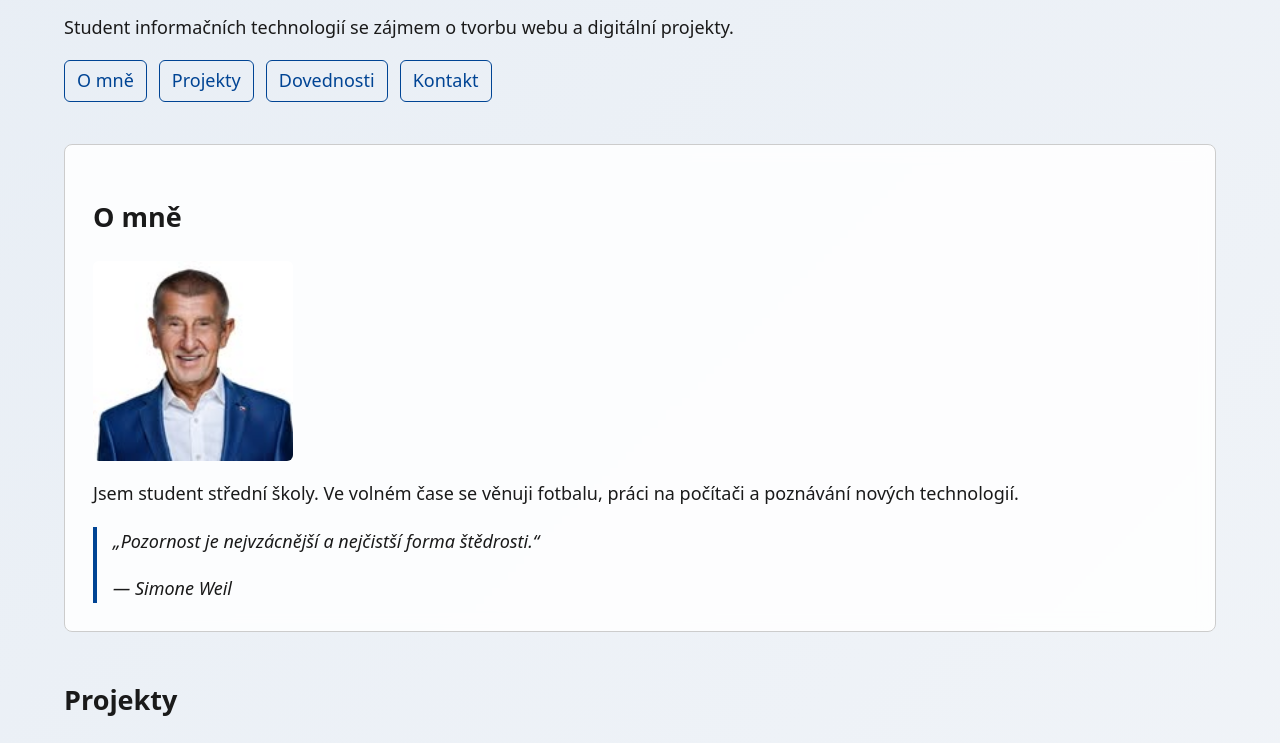
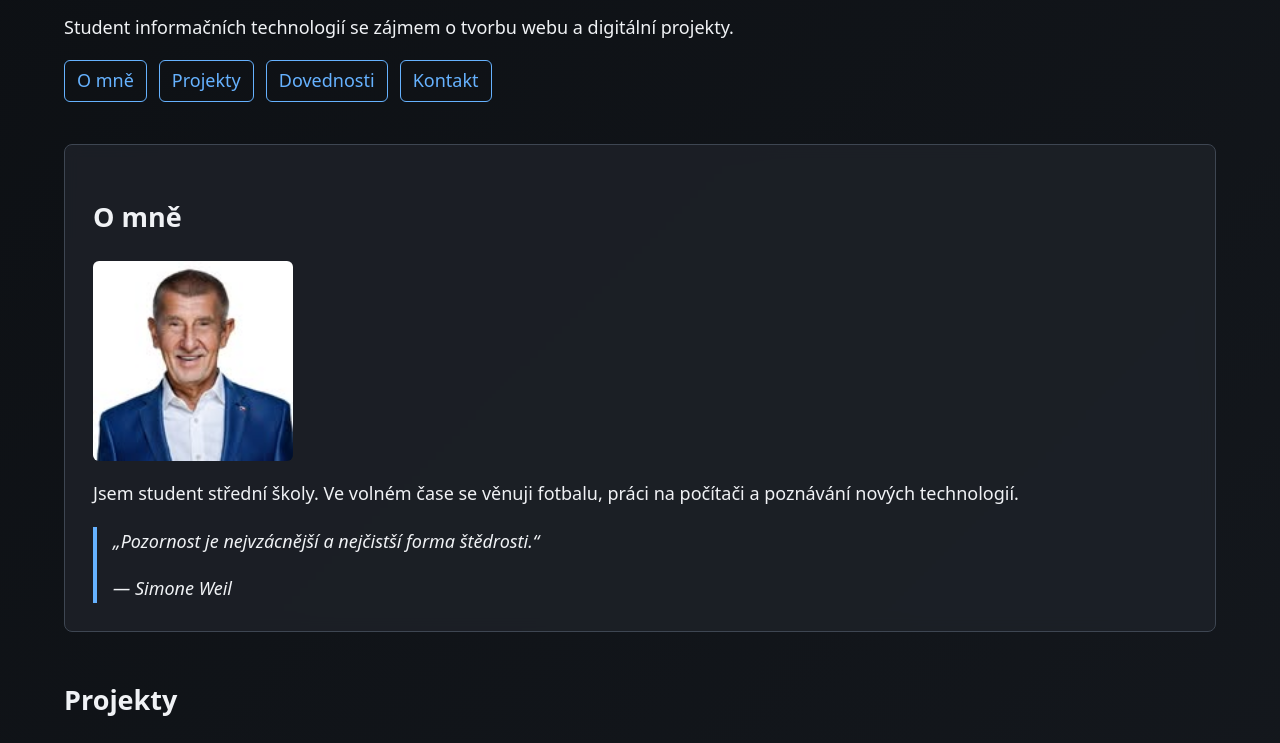
Before and after one commit to Kubaxxxxx/osobni-stranka, a plain HTML site: page index.html in a window 1280 px wide. Shown: the part 117-860 px from the top of the page. Drawn offline with Linux system fonts and the dark colour scheme.

Commit message:
feat: tmavé schéma pomocí CSS proměnných

```diff
--- a/css/style.css
+++ b/css/style.css
@@ -194,3 +194,18 @@ td {
     width: min(90%, 78rem);
   }
 }
+
+@media (prefers-color-scheme: dark) {
+  :root {
+    --bg-page: #121417;
+    --bg-card: rgba(30, 34, 40, 0.85);
+    --bg-card-solid: #1e2228;
+    --text-main: #f0f2f5;
+    --text-muted: #c2c8d1;
+    --accent: #66b2ff;
+    --accent-contrast: #0b192c;
+    --border-color: #3e4652;
+    --page-gradient: linear-gradient(135deg, #0d1014 0%, #171b21 100%);
+    color-scheme: dark;
+  }
+}
```
